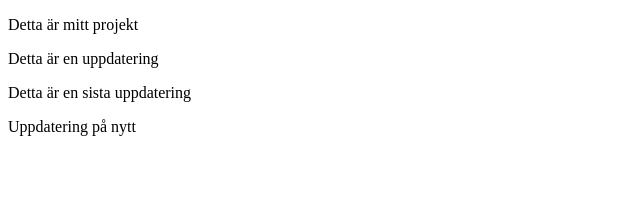
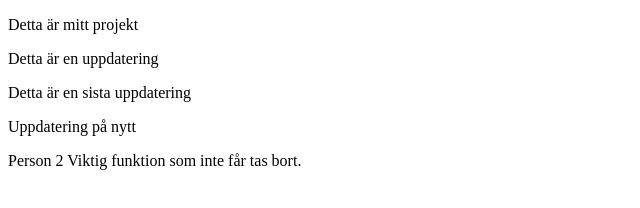
Before and after one commit to Tarek-Dali/GritJWS23, a plain HTML site: page index.html in a window 1280 px wide. Shown: the whole page, without its empty margins (0-640 px from the left). Drawn offline with Linux system fonts and the light colour scheme.

Commit message:
User 2 viktig funktion

```diff
--- a/index.html
+++ b/index.html
@@ -13,5 +13,7 @@
     <p>Detta är en sista uppdatering</p>
 
     <p>Uppdatering på nytt</p>
+
+    <p>Person 2 Viktig funktion som inte får tas bort.</p>
 </body>
 </html>
```
